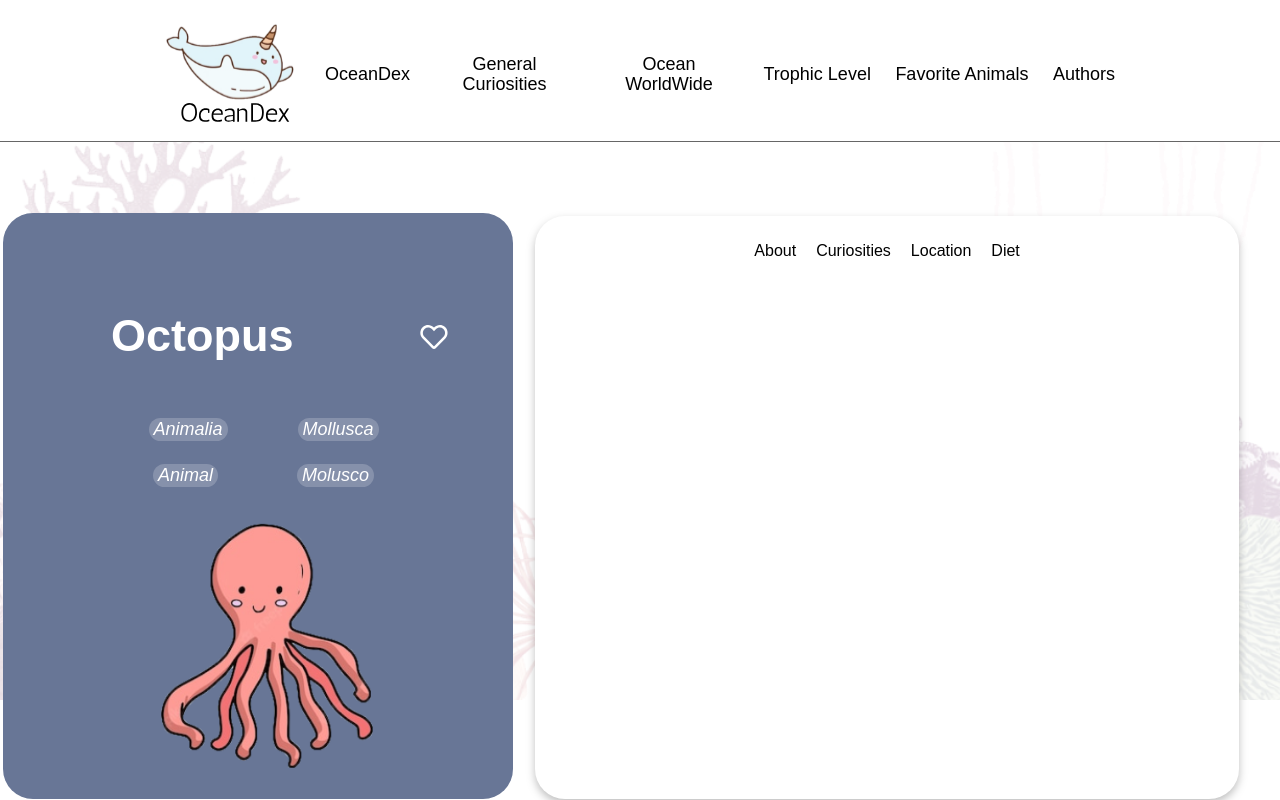
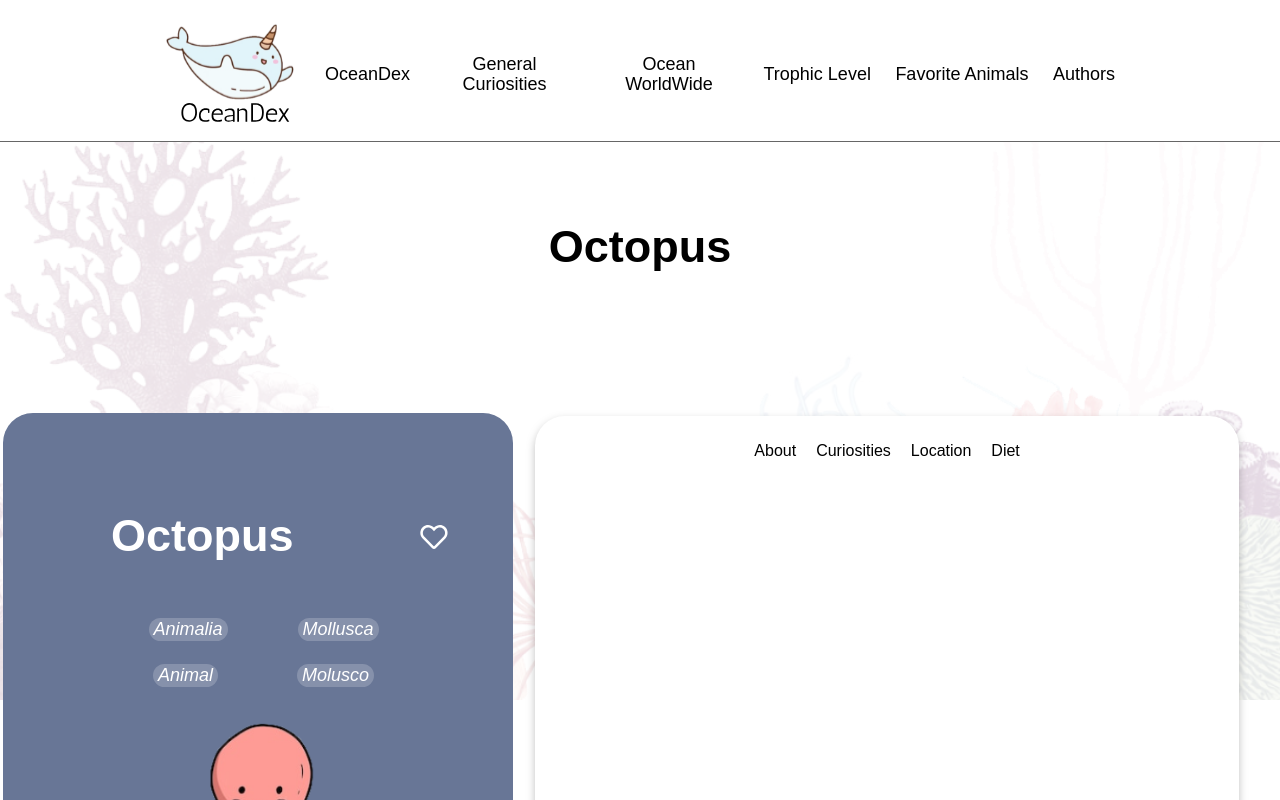
Before and after one commit to xossiane/javascript-oceandex, a Next.js app: page /About in a window 1280 px wide. Shown: the top 800 px of the page. Built offline with nearby package versions, Linux system fonts and the light colour scheme; a web font is replaced by a local one.

Commit message:
adding layout component

```diff
--- /dev/null
+++ b/components/layout/index.jsx
@@ -0,0 +1,15 @@
+import Header from "@organisms/Header";
+import Footer from "@organisms/Footer";
+import styles from "./styles.module.scss"
+
+import React from "react";
+
+export default function Layout({ children }) {
+  return (
+    <>
+      <Header />
+      <div className={styles[`content`]}>{children}</div>
+      <Footer />
+    </>
+  );
+}
--- /dev/null
+++ b/components/layout/styles.module.scss
@@ -0,0 +1,5 @@
+.content{
+    @media (min-width: 720px){
+        margin-top: 200px;
+    }
+}
--- a/components/molecules/Card/index.jsx
+++ b/components/molecules/Card/index.jsx
@@ -3,8 +3,7 @@ import Link from "next/link";
 import Image from "next/image";
 import Heading from "@atoms/Heading";
 import Text from "@atoms/Text";
-export default function Button({ href, color, title, img, description }) {
-
+export default function Card({ href, color, title, img, description }) {
   const classList = [];
   classList.push(styles[`card--${color}`]);
   classList.push(styles[`card`]);
--- a/components/organisms/Footer/styles.module.scss
+++ b/components/organisms/Footer/styles.module.scss
@@ -22,6 +22,7 @@
   padding-bottom: 1.5rem;
   width: 100%;
   border-top: 1px solid #000;
+
 
   @media (min-width: 1024px) {
     display: grid;
--- a/pages/OceanWorldwide/styles.module.scss
+++ b/pages/OceanWorldwide/styles.module.scss
@@ -24,7 +24,7 @@
   }
   &__content {
      display: flex;
-    z-index: 100;
+    //z-index: 100;
     background-color: variables.$white;
     // width: 1;
   min-height: 100vh;
@@ -41,7 +41,7 @@
       width: 100%;
       position: relative;
       //min-height: 100vh;
-      z-index: 1000;
+      z-index: 100;
       gap: 30px;
 
 
--- a/pages/_app.jsx
+++ b/pages/_app.jsx
@@ -2,6 +2,7 @@ import "../styles/globals.scss";
 import Head from "next/head";
 import Header from "@organisms/Header";
 import Footer from "@organisms/Footer";
+import Layout from "components/layout";
 const MyApp = ({ Component, pageProps }) => {
   return (
     <div>
@@ -14,9 +15,9 @@ const MyApp = ({ Component, pageProps }) => {
           href="/assets/images/favicon-32x32.png"
         />
       </Head>
-      <Header />
-      <Component {...pageProps} />
-      <Footer />
+      <Layout>
+        <Component {...pageProps} />
+      </Layout>
     </div>
   );
 };
--- a/styles/home.module.scss
+++ b/styles/home.module.scss
@@ -8,6 +8,8 @@
   display: flex;
   flex-direction: column;
   justify-content: center;
+  margin-bottom: 70px;
+
 
   // &__div {
   //   height: 400px;
@@ -17,6 +19,7 @@
   // }
   &__container {
     padding: 0 12px;
+
     display: flex;
     flex-direction: column;
     justify-content: center;
@@ -61,7 +64,7 @@
   }
 
   &__background {
-    position: absolute;
+   position: absolute;
     bottom: 0;
   }
 }
```
